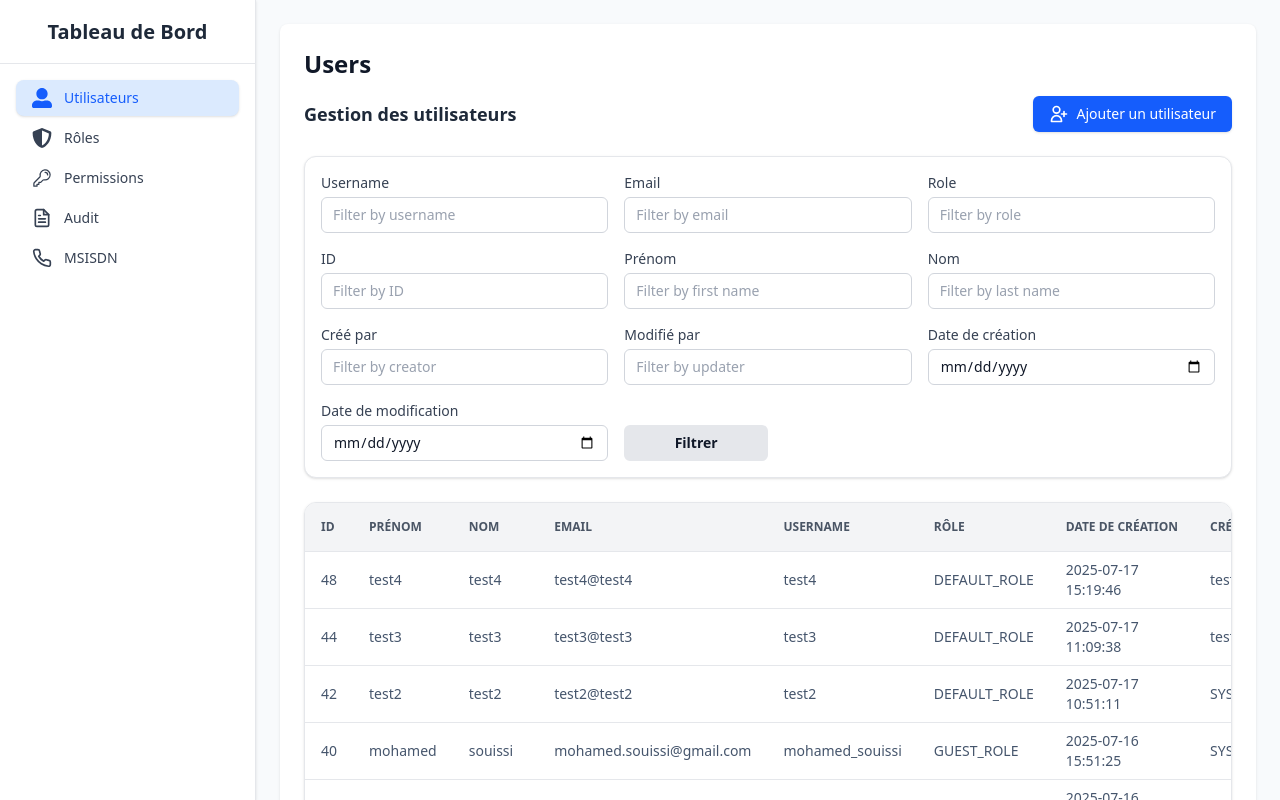
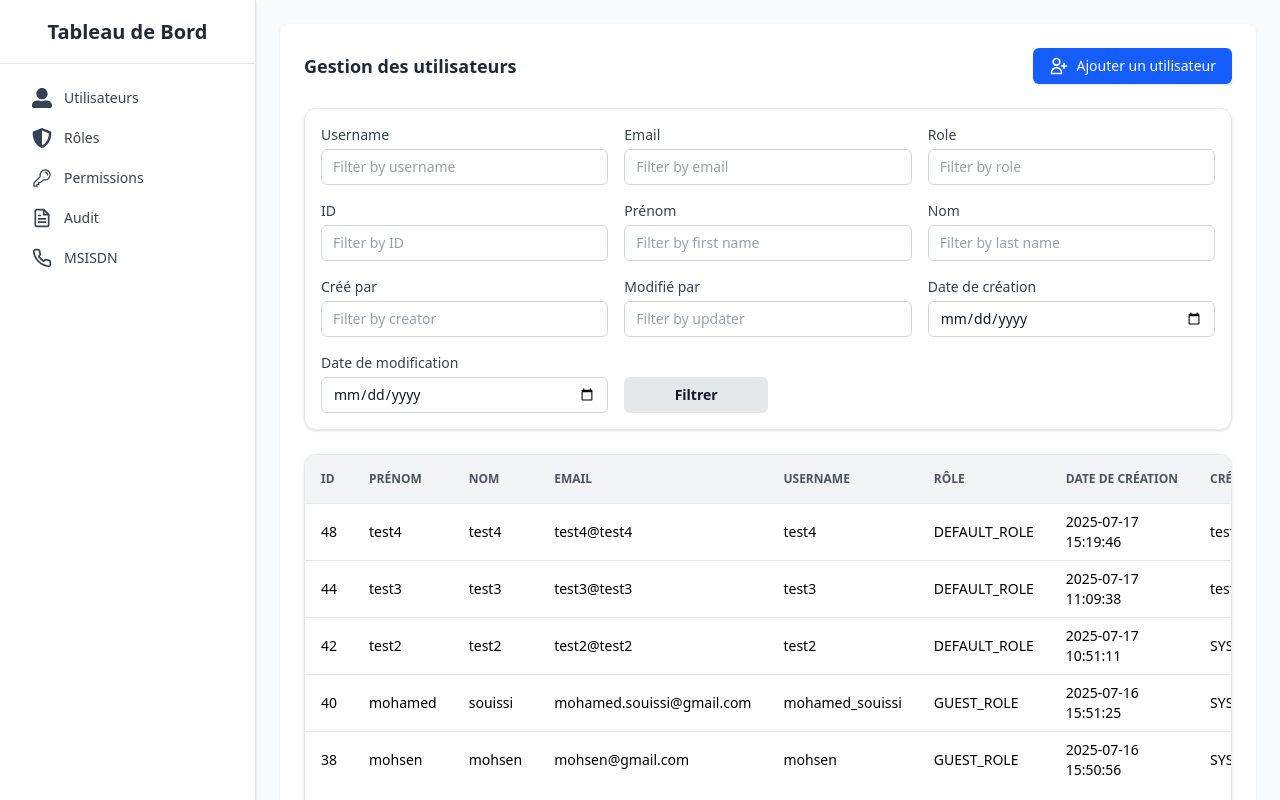
Before and after one commit to AbderaoufSouissi/Dynamic-IVR-Manager, a React (Vite) app in the folder IVR-client/: page /admin/users in a window 1280 px wide. Built offline with nearby package versions, Linux system fonts and the light colour scheme.

Commit message:
Frontend: Modification du component AdminDashboard

```diff
--- a/IVR-client/src/pages/AdminDashboard.tsx
+++ b/IVR-client/src/pages/AdminDashboard.tsx
@@ -1,54 +1,15 @@
-import { useLocation } from 'react-router-dom';
-import UsersPage from './UsersPage';
-import RolesPage from './RolesPage';
-import PermissionsPage from './PermissionsPage';
-import MsisdnPage from './MsisdnPage';
+import { Outlet } from 'react-router-dom';
 import Sidebar from '../components/SideBar';
 
 const AdminDashboard = () => {
-  const location = useLocation();
-
-  // Map routes to tab IDs
-  const pathToTabId: Record<string, string> = {
-    '/admin/users': 'users',
-    '/admin/roles': 'roles',
-    '/admin/permissions': 'permissions',
-    '/admin/auditLogs': 'auditLogs',
-    '/admin/msisdn': 'msisdn',
-  };
-
-  // Get active tab from current path or fallback to 'users'
-  const activeTab = pathToTabId[location.pathname] || 'users';
-
-  const renderTabContent = () => {
-    switch (activeTab) {
-      case 'users':
-        return <UsersPage />;
-      case 'roles':
-        return <RolesPage />;
-      case 'permissions':
-        return <PermissionsPage />;
-      case 'auditLogs':
-        return <p>Logs d’audit ici.</p>;
-      case 'msisdn':
-        return <MsisdnPage />;
-      default:
-        return <p>Contenu non disponible.</p>;
-    }
-  };
-
-
-
   return (
     <div className="flex h-screen bg-slate-50">
-      <Sidebar activeTab={activeTab} onTabChange={() => {}} />
+      <Sidebar activeTab={""} onTabChange={() => {}} />
 
       <main className="flex-1 overflow-auto p-6">
         <div className="bg-white rounded-lg shadow-sm p-6">
-          <h2 className="text-2xl font-bold text-gray-900 mb-4">
-            {activeTab.charAt(0).toUpperCase() + activeTab.slice(1)}
-          </h2>
-          <div className="text-slate-600">{renderTabContent()}</div>
+          {/* The Outlet will handle loading UsersPage, RolesPage, etc. */}
+          <Outlet />
         </div>
       </main>
     </div>
```
